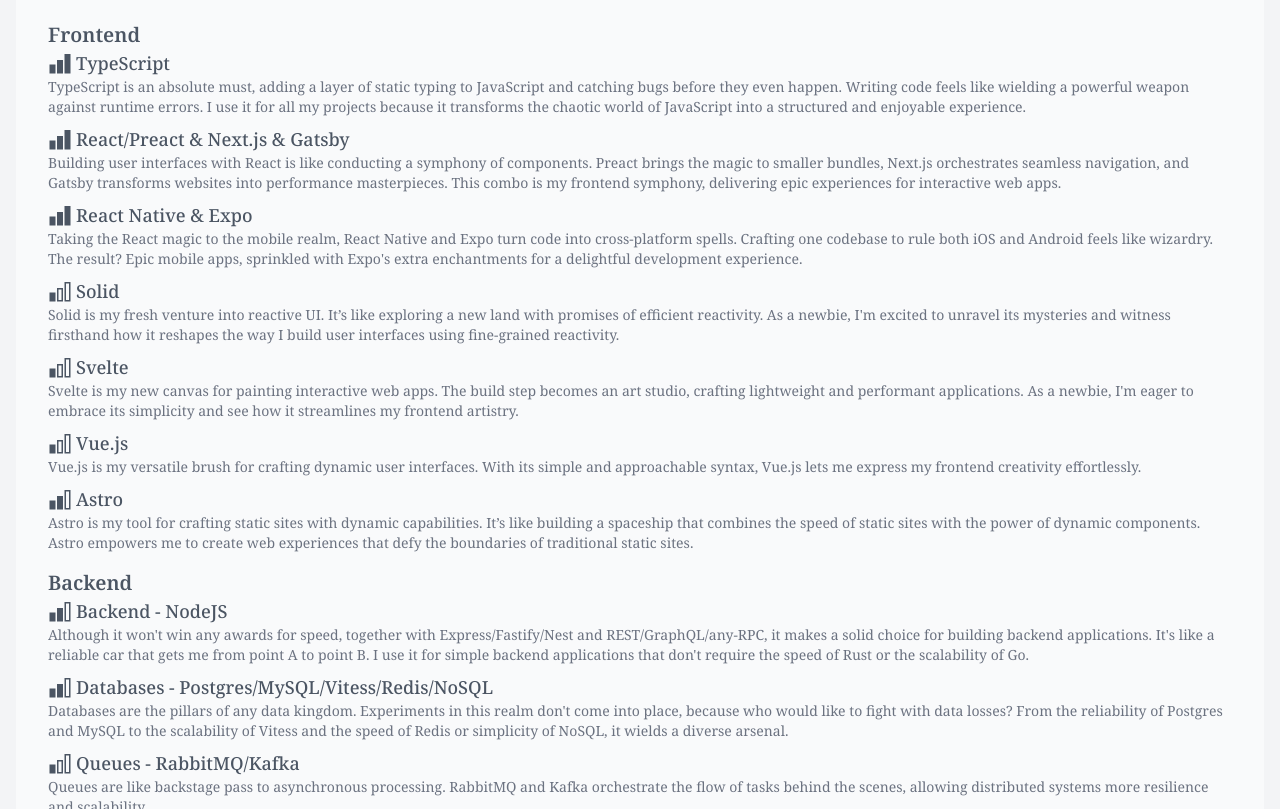
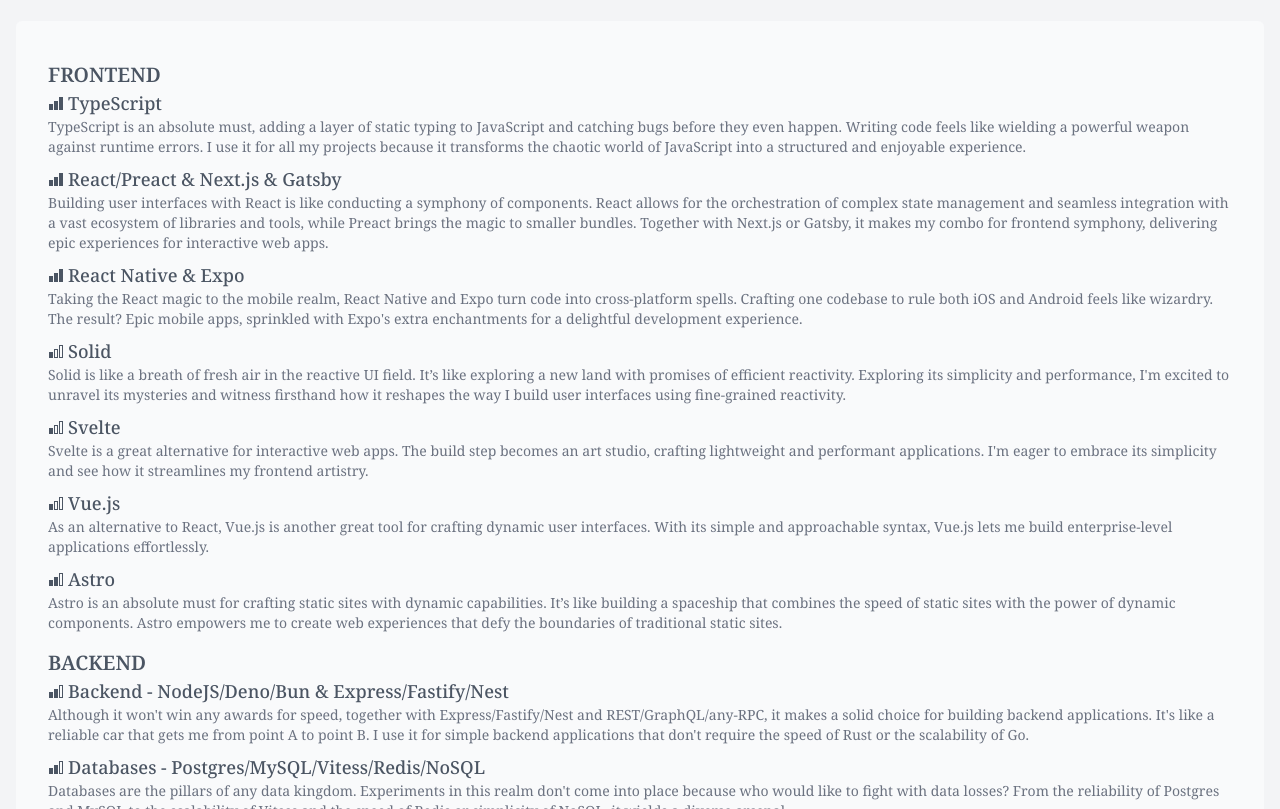
Before and after one commit to TheSoki/TheSoki.github.io, an Astro site: page / in a window 1280 px wide. Shown: the part 3731-4540 px from the top of the page. Built offline with nearby package versions, Linux system fonts and the light colour scheme; Astro itself is replaced by a stand-in of ours.

Commit message:
feat: ✨ revisions of texts for tech part

```diff
--- a/src/components/homepage/Experience.astro
+++ b/src/components/homepage/Experience.astro
@@ -5,7 +5,8 @@
     position: 'Junior Front-End Developer',
     company: 'ProRocketeers',
     place: 'Ostrava, Czech Republic',
-    description: `<span class="not-italic">🚀</span> First encounter with production-grade code. Worked on a few projects, mostly frontend in React, and also contributed a few lines of backend code in Node.`,
+    description: `<span class="not-italic">🚀</span> First encounter with production-grade code. <br/>
+    Worked on a few projects, mostly frontend in React, and also contributed a few lines of backend code in Node.`,
   },
   {
     year: '9/2021 - 12/2021',
@@ -13,7 +14,8 @@
     company: 'ATLAS GROUP',
     place: 'Ostrava, Czech Republic',
     description: `<span class="not-italic">🔍</span> Contributed to the development of legal-tech applications </br>
-    <span class="not-italic">👨‍💻</span> Technologies included TypeScript, React 17 – hooks, context,</br>
+    <span class="not-italic">👨‍💻</span> Technologies: <br/>
+    TypeScript, React 17 – hooks, context,</br>
     NextJS, Styles – StyledComponents, React Atlantic (custom open source library), <br/>
     API – GraphQL, Apollo, GraphQL Code Generator, <br/>
     Testing – Jest, Enzyme, React testing library, Playwright`,
--- a/src/components/homepage/Tech.astro
+++ b/src/components/homepage/Tech.astro
@@ -12,7 +12,7 @@
 
 const skills: Skills = [
   {
-    section: 'Frontend',
+    section: 'FRONTEND',
     content: [
       {
         name: 'TypeScript',
@@ -24,7 +24,7 @@
         name: 'React/Preact & Next.js & Gatsby',
         level: 'epic',
         description:
-          'Building user interfaces with React is like conducting a symphony of components. Preact brings the magic to smaller bundles, Next.js orchestrates seamless navigation, and Gatsby transforms websites into performance masterpieces. This combo is my frontend symphony, delivering epic experiences for interactive web apps.',
+          'Building user interfaces with React is like conducting a symphony of components. React allows for the orchestration of complex state management and seamless integration with a vast ecosystem of libraries and tools, while Preact brings the magic to smaller bundles. Together with Next.js or Gatsby, it makes my combo for frontend symphony, delivering epic experiences for interactive web apps.',
       },
       {
         name: 'React Native & Expo',
@@ -36,33 +36,33 @@
         name: 'Solid',
         level: 'newbie',
         description:
-          "Solid is my fresh venture into reactive UI. It’s like exploring a new land with promises of efficient reactivity. As a newbie, I'm excited to unravel its mysteries and witness firsthand how it reshapes the way I build user interfaces using fine-grained reactivity.",
+          "Solid is like a breath of fresh air in the reactive UI field. It’s like exploring a new land with promises of efficient reactivity. Exploring its simplicity and performance, I'm excited to unravel its mysteries and witness firsthand how it reshapes the way I build user interfaces using fine-grained reactivity.",
       },
       {
         name: 'Svelte',
         level: 'newbie',
         description:
-          "Svelte is my new canvas for painting interactive web apps. The build step becomes an art studio, crafting lightweight and performant applications. As a newbie, I'm eager to embrace its simplicity and see how it streamlines my frontend artistry.",
+          "Svelte is a great alternative for interactive web apps. The build step becomes an art studio, crafting lightweight and performant applications. I'm eager to embrace its simplicity and see how it streamlines my frontend artistry.",
       },
       {
         name: 'Vue.js',
         level: 'newbie',
         description:
-          'Vue.js is my versatile brush for crafting dynamic user interfaces. With its simple and approachable syntax, Vue.js lets me express my frontend creativity effortlessly.',
+          'As an alternative to React, Vue.js is another great tool for crafting dynamic user interfaces. With its simple and approachable syntax, Vue.js lets me build enterprise-level applications effortlessly.',
       },
       {
         name: 'Astro',
         level: 'craftsman',
         description:
-          'Astro is my tool for crafting static sites with dynamic capabilities. It’s like building a spaceship that combines the speed of static sites with the power of dynamic components. Astro empowers me to create web experiences that defy the boundaries of traditional static sites.',
+          'Astro is an absolute must for crafting static sites with dynamic capabilities. It’s like building a spaceship that combines the speed of static sites with the power of dynamic components. Astro empowers me to create web experiences that defy the boundaries of traditional static sites.',
       },
     ],
   },
   {
-    section: 'Backend',
+    section: 'BACKEND',
     content: [
       {
-        name: 'Backend - NodeJS',
+        name: 'Backend - NodeJS/Deno/Bun & Express/Fastify/Nest',
         level: 'craftsman',
         description:
           "Although it won't win any awards for speed, together with Express/Fastify/Nest and REST/GraphQL/any-RPC, it makes a solid choice for building backend applications. It's like a reliable car that gets me from point A to point B. I use it for simple backend applications that don't require the speed of Rust or the scalability of Go.",
@@ -71,13 +71,13 @@
         name: 'Databases - Postgres/MySQL/Vitess/Redis/NoSQL',
         level: 'craftsman',
         description:
-          "Databases are the pillars of any data kingdom. Experiments in this realm don't come into place, because who would like to fight with data losses? From the reliability of Postgres and MySQL to the scalability of Vitess and the speed of Redis or simplicity of NoSQL, it wields a diverse arsenal.",
+          "Databases are the pillars of any data kingdom. Experiments in this realm don't come into place because who would like to fight with data losses? From the reliability of Postgres and MySQL to the scalability of Vitess and the speed of Redis or simplicity of NoSQL, it wields a diverse arsenal.",
       },
       {
         name: 'Queues - RabbitMQ/Kafka',
         level: 'newbie',
         description:
-          'Queues are like backstage pass to asynchronous processing. RabbitMQ and Kafka orchestrate the flow of tasks behind the scenes, allowing distributed systems more resilience and scalability.',
+          'Queues are like a backstage pass to asynchronous processing. RabbitMQ and Kafka orchestrate the flow of tasks behind the scenes, allowing distributed systems more resilience and scalability.',
       },
     ],
   },
@@ -138,9 +138,9 @@
             {content.map(({ name, level, description }) => (
               <div class="mb-2">
                 <h3 class="flex items-center text-lg font-medium text-gray-600 dark:text-gray-300">
-                  {level === 'newbie' && <Icon name="carbon:skill-level-basic" class="mr-1 h-6 w-6" />}
-                  {level === 'craftsman' && <Icon name="carbon:skill-level-intermediate" class="mr-1 h-6 w-6" />}
-                  {level === 'epic' && <Icon name="carbon:skill-level-advanced" class="mr-1 h-6 w-6" />}
+                  {level === 'newbie' && <Icon name="carbon:skill-level-basic" class="mr-1 h-4 w-4" />}
+                  {level === 'craftsman' && <Icon name="carbon:skill-level-intermediate" class="mr-1 h-4 w-4" />}
+                  {level === 'epic' && <Icon name="carbon:skill-level-advanced" class="mr-1 h-4 w-4" />}
                   {name}
                 </h3>
                 <p class="mb-1 text-sm font-normal text-gray-500 dark:text-gray-400">{description}</p>
--- a/src/consts.ts
+++ b/src/consts.ts
@@ -2,4 +2,4 @@
 // You can import this data from anywhere in your site by using the `import` keyword.
 
 export const SITE_TITLE = 'Marek Sokol';
-export const SITE_DESCRIPTION = 'Web developer';
+export const SITE_DESCRIPTION = 'Enthusiastic software developer 🚀';
```
